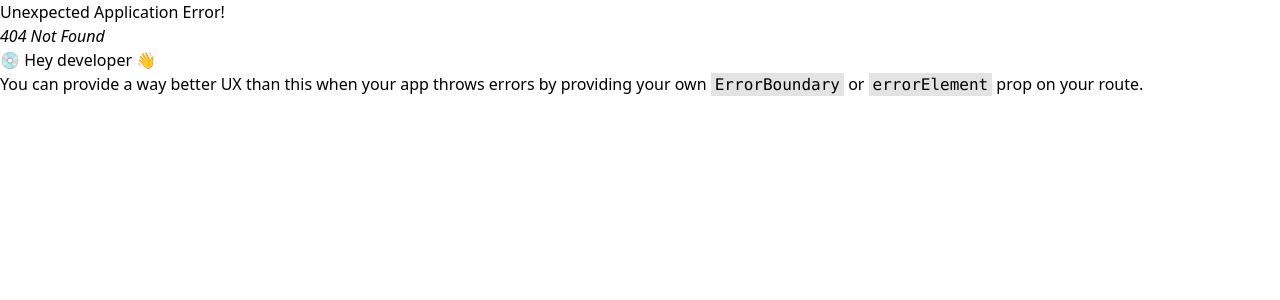
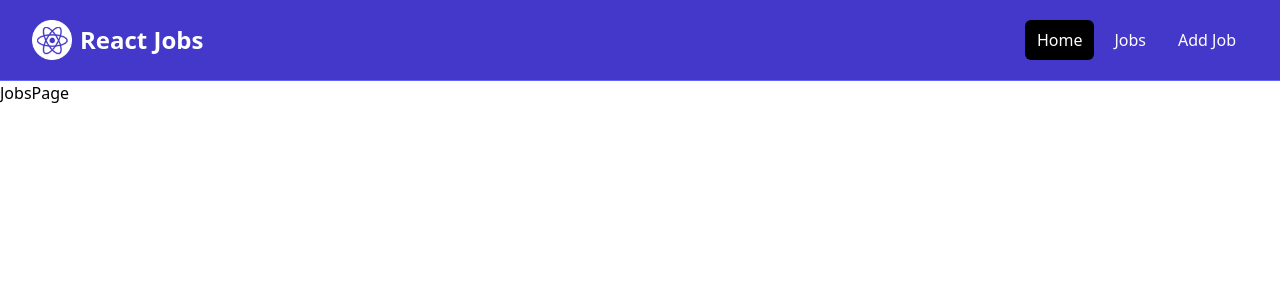
Before and after one commit to GenadiKozarev/react-tailwind-jobs-board, a React (Vite) app: page /jobs in a window 1280 px wide. Before the commit this address had no page. Shown: the top 300 px of the page. Built offline with nearby package versions, Linux system fonts and the light colour scheme.

Commit message:
add jobs page route and update all anchors with Link component to avoid refreshing pages whilst navigating

```diff
--- a/src/App.jsx
+++ b/src/App.jsx
@@ -6,11 +6,13 @@
 } from 'react-router-dom';
 import HomePage from './pages/HomePage';
 import MainLayout from './layouts/MainLayout';
+import JobsPage from './pages/JobsPage';
 
 const router = createBrowserRouter(
     createRoutesFromElements(
         <Route path="/" element={<MainLayout />}>
             <Route index element={<HomePage />} />
+            <Route path="/jobs" element={<JobsPage />} />
         </Route>
     )
 );
--- a/src/components/HomeCards.jsx
+++ b/src/components/HomeCards.jsx
@@ -1,3 +1,4 @@
+import { Link } from 'react-router-dom';
 import Card from './Card';
 
 const HomeCards = () => {
@@ -10,12 +11,12 @@
                         <p className="mt-2 mb-4">
                             Browse our React jobs and start your career today
                         </p>
-                        <a
-                            href="/jobs.html"
+                        <Link
+                            to="/jobs"
                             className="inline-block bg-black text-white rounded-lg px-4 py-2 hover:bg-gray-700"
                         >
                             Browse Jobs
-                        </a>
+                        </Link>
                     </Card>
                     <Card bg="bg-indigo-100">
                         <h2 className="text-2xl font-bold">For Employers</h2>
@@ -23,12 +24,12 @@
                             List your job to find the perfect developer for the
                             role
                         </p>
-                        <a
-                            href="/add-job.html"
+                        <Link
+                            to="/add-job"
                             className="inline-block bg-indigo-500 text-white rounded-lg px-4 py-2 hover:bg-indigo-600"
                         >
                             Add Job
-                        </a>
+                        </Link>
                     </Card>
                 </div>
             </div>
--- a/src/components/JobListing.jsx
+++ b/src/components/JobListing.jsx
@@ -1,5 +1,6 @@
 import { useState } from 'react';
 import { FaMapMarker } from 'react-icons/fa';
+import { Link } from 'react-router-dom';
 
 const JobListing = ({ job }) => {
     const [showFullDescription, setShowFullDescription] = useState(false);
@@ -37,12 +38,12 @@
                         <FaMapMarker className="inline text-lg mb-1 mr-1" />
                         {job.location}
                     </div>
-                    <a
-                        href={`/job/${job.id}`}
+                    <Link
+                        to={`/job/${job.id}`}
                         className="h-[36px] bg-indigo-500 hover:bg-indigo-600 text-white px-4 py-2 rounded-lg text-center text-sm"
                     >
                         Read More
-                    </a>
+                    </Link>
                 </div>
             </div>
         </div>
--- a/src/components/Navbar.jsx
+++ b/src/components/Navbar.jsx
@@ -1,3 +1,4 @@
+import { Link } from 'react-router-dom';
 import logo from '../assets/images/logo.png';
 
 const Navbar = () => {
@@ -6,9 +7,9 @@
             <div className="mx-auto max-w-7xl px-2 sm:px-6 lg:px-8">
                 <div className="flex h-20 items-center justify-between">
                     <div className="flex flex-1 items-center justify-center md:items-stretch md:justify-start">
-                        <a
+                        <Link
                             className="flex flex-shrink-0 items-center mr-4"
-                            href="/index.html"
+                            to="/"
                         >
                             <img
                                 className="h-10 w-auto"
@@ -18,27 +19,27 @@
                             <span className="hidden md:block text-white text-2xl font-bold ml-2">
                                 React Jobs
                             </span>
-                        </a>
+                        </Link>
                         <div className="md:ml-auto">
                             <div className="flex space-x-2">
-                                <a
-                                    href="/index.html"
+                                <Link
+                                    to="/"
                                     className="text-white bg-black hover:bg-gray-900 hover:text-white rounded-md px-3 py-2"
                                 >
                                     Home
-                                </a>
-                                <a
-                                    href="/jobs.html"
+                                </Link>
+                                <Link
+                                    to="/jobs"
                                     className="text-white hover:bg-gray-900 hover:text-white rounded-md px-3 py-2"
                                 >
                                     Jobs
-                                </a>
-                                <a
-                                    href="/add-job.html"
+                                </Link>
+                                <Link
+                                    to="/add-job"
                                     className="text-white hover:bg-gray-900 hover:text-white rounded-md px-3 py-2"
                                 >
                                     Add Job
-                                </a>
+                                </Link>
                             </div>
                         </div>
                     </div>
--- a/src/components/ViewAllJobs.jsx
+++ b/src/components/ViewAllJobs.jsx
@@ -1,12 +1,14 @@
+import { Link } from 'react-router-dom';
+
 const ViewAllJobs = () => {
     return (
         <section className="m-auto max-w-lg my-10 px-6">
-            <a
-                href="/jobs"
+            <Link
+                to="/jobs"
                 className="block bg-black text-white text-center py-4 px-6 rounded-xl hover:bg-gray-700"
             >
                 View All Jobs
-            </a>
+            </Link>
         </section>
     );
 };
--- /dev/null
+++ b/src/pages/JobsPage.jsx
@@ -0,0 +1,5 @@
+const JobsPage = () => {
+    return <div>JobsPage</div>;
+};
+
+export default JobsPage;
```
